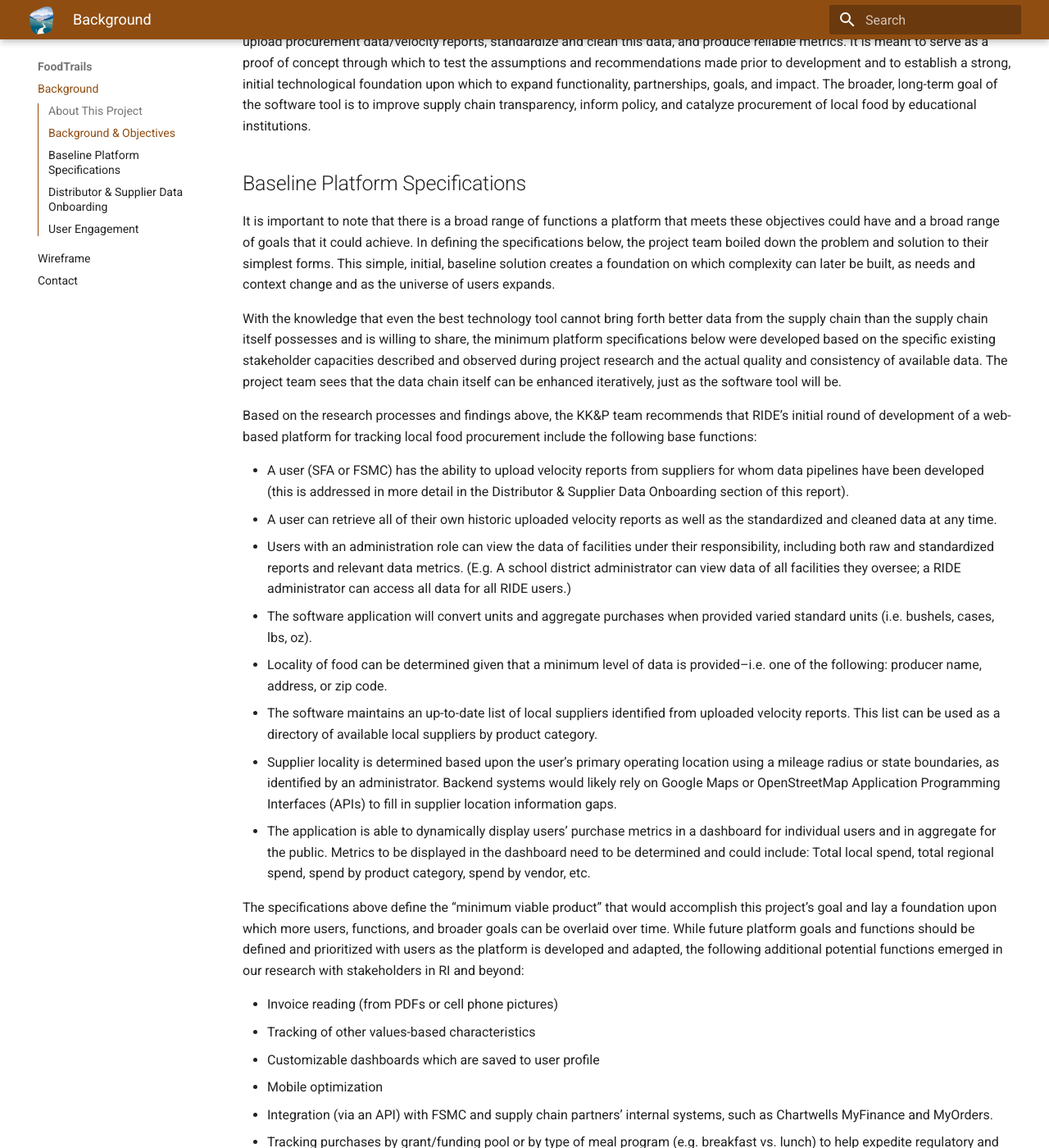
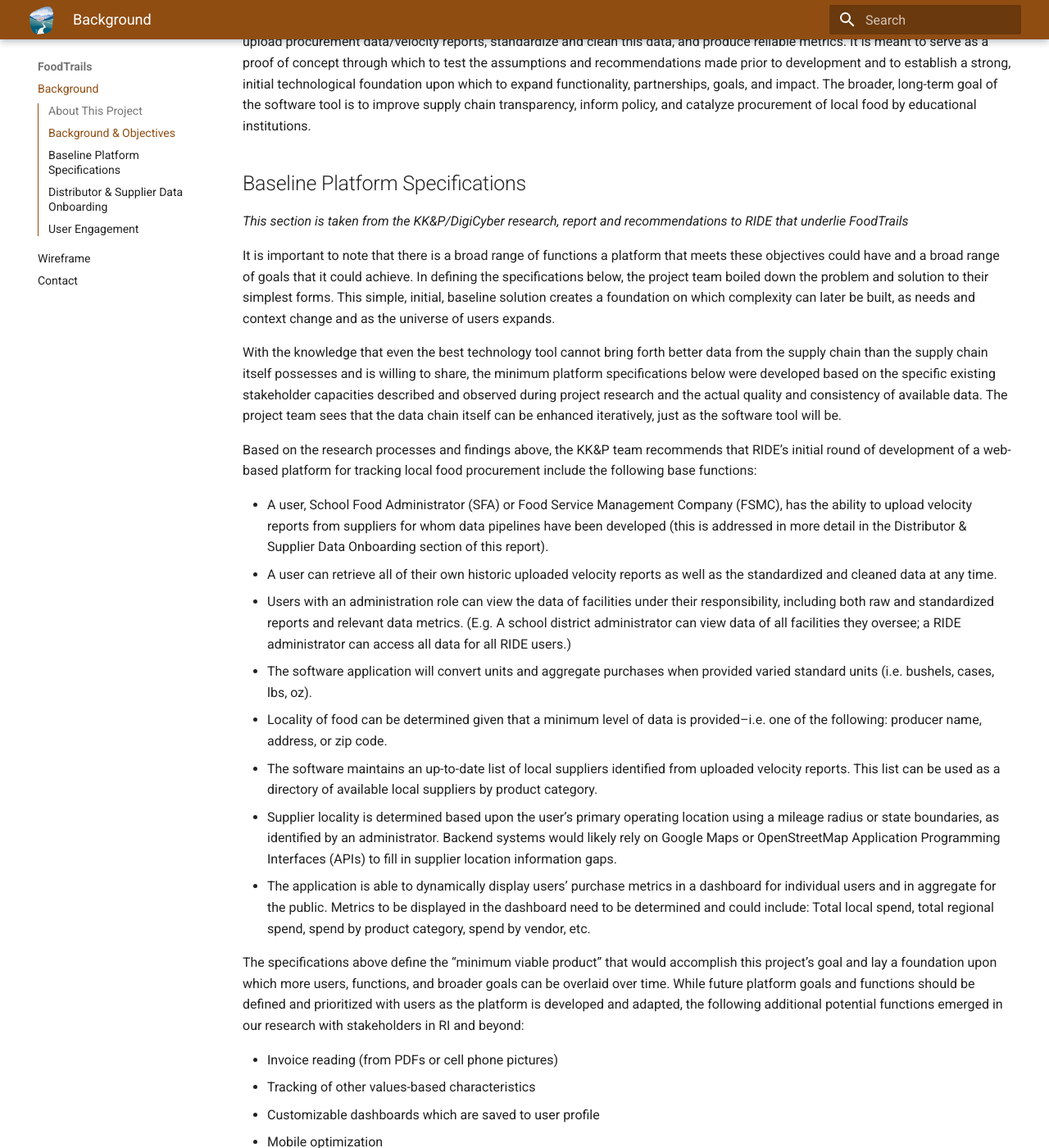
Before and after one commit to foodtrails/documentation, an MkDocs documentation site: the page built from docs/index.md, in a window 1280 px wide and 1400 px high, scrolled down 795 px. Shown: the whole window at 82% size. Built offline with MkDocs 1.6.1 and Material for MkDocs 9.7.7, drawn with Linux system fonts in a browser that asks for light colours; some of the changed text lies outside the part shown.

Commit message:
Update language, and velocity report image

```diff
--- a/docs/index.md
+++ b/docs/index.md
@@ -14,13 +14,15 @@ The broader, long-term goal of the software tool is to improve supply chain tran
 
 ## Baseline Platform Specifications
 
+_This section is taken from the KK&P/DigiCyber research, report and recommendations to RIDE that underlie FoodTrails_
+
 It is important to note that there is a broad range of functions a platform that meets these objectives could have and a broad range of goals that it could achieve. In defining the specifications below, the project team boiled down the problem and solution to their simplest forms. This simple, initial, baseline solution creates a foundation on which complexity can later be built, as needs and context change and as the universe of users expands.
 
 With the knowledge that even the best technology tool cannot bring forth better data from the supply chain than the supply chain itself possesses and is willing to share, the minimum platform specifications below were developed based on the specific existing stakeholder capacities described and observed during project research and the actual quality and consistency of available data. The project team sees that the data chain itself can be enhanced iteratively, just as the software tool will be.
 
 Based on the research processes and findings above, the KK&P team recommends that RIDE’s initial round of development of a web-based platform for tracking local food procurement include the following base functions:
 
-- A user (SFA or FSMC) has the ability to upload velocity reports from suppliers for whom data pipelines have been developed (this is addressed in more detail in the Distributor & Supplier Data Onboarding section of this report).
+- A user, School Food Administrator (SFA) or Food Service Management Company (FSMC), has the ability to upload velocity reports from suppliers for whom data pipelines have been developed (this is addressed in more detail in the Distributor & Supplier Data Onboarding section of this report).
 - A user can retrieve all of their own historic uploaded velocity reports as well as the standardized and cleaned data at any time.
 - Users with an administration role can view the data of facilities under their responsibility, including both raw and standardized reports and relevant data metrics. (E.g. A school district administrator can view data of all facilities they oversee; a RIDE administrator can access all data for all RIDE users.)
 - The software application will convert units and aggregate purchases when provided varied standard units (i.e. bushels, cases, lbs, oz).
@@ -41,6 +43,8 @@ The specifications above define the “minimum viable product” that would acco
 
 ## Distributor & Supplier Data Onboarding
 
+*This section is taken from the KK&P/DigiCyber research, report and recommendations to RIDE that underlie FoodTrails*
+
 Supplier data onboarding will be an early step in the platform development process, and for that reason, we want to outline some key components of that process within this memo. The project team’s research indicated that each supplier utilizes their own unique format of velocity reports, based on the data they have, how that data is organized within the software they use internally, and the structure and consistency of that data. As a result, specialized data pipelines must be constructed for each supplier in order to allow the platform to navigate these varying formats and then incorporate and standardize that data on the backend for analysis.
 
 These unique data pipelines represent one of the largest uncertainties within this project, as the difference in velocity report and data structure exist across suppliers but also within the reports of a single supplier if the underlying source of their data is not unified. For example, not all suppliers provide product descriptions in the same format or even in the same field within their internal databases and often rely on human-entered data which can introduce input errors. Product measurements too are also often provided in unpredictable formats (#, lbs, pounds, or various typos associated with each of these, etc.) which must be unified for the data and platform to be useful to users.
@@ -59,6 +63,8 @@ Once developed, the data pipeline will translate data from a variety of unique v
 
 ## User Engagement
 
+*This section is taken from the KK&P/DigiCyber research, report and recommendations to RIDE that underlie FoodTrails*
+
 After participating in onboarding processes designed by the development team (the components of which will be defined during the initial platform development process and timeline), users within the testing cohort will be required to participate in user research interviews which will be an hour in length at a regular frequency (such as monthly), during the initial product development. They will also be required to complete periodic questionnaires. In addition, initial users will be expected to submit bug tickets, file complaints, and seek support as needed as they interact with the platform.
 
 Optimally, RIDE will participate in user research interviews and complete periodic questionnaires as well, offering the product development team ongoing input as platform administrator. It is customary for user participation to be incentivized—the client and development team can determine what methods might be effective and what resources might be available for such incentives.
```
Also changed, not shown: docs/wireframe.md (+1 -1 lines), docs/img/wireframe/wireframevelocityupload.png (added).
